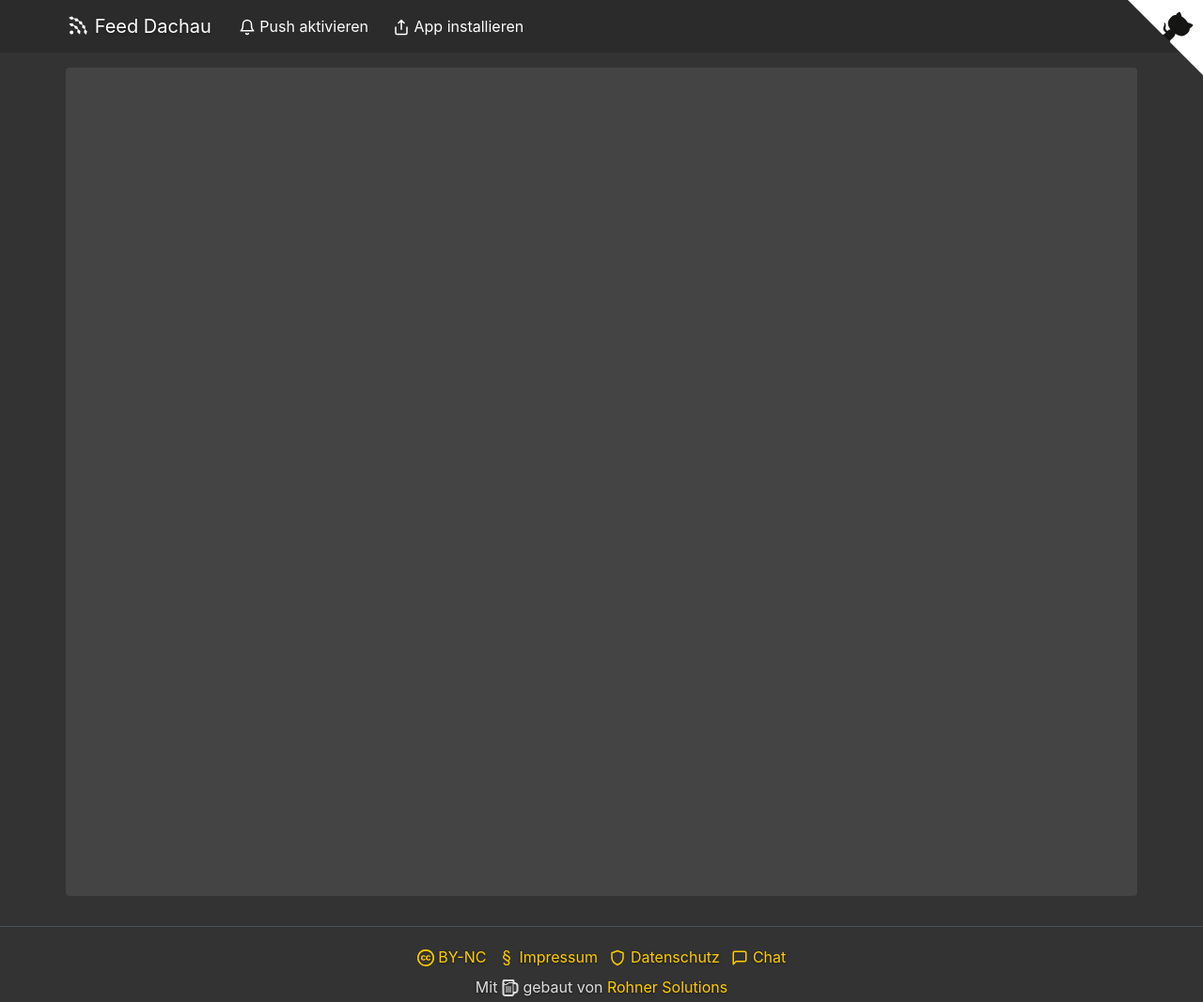
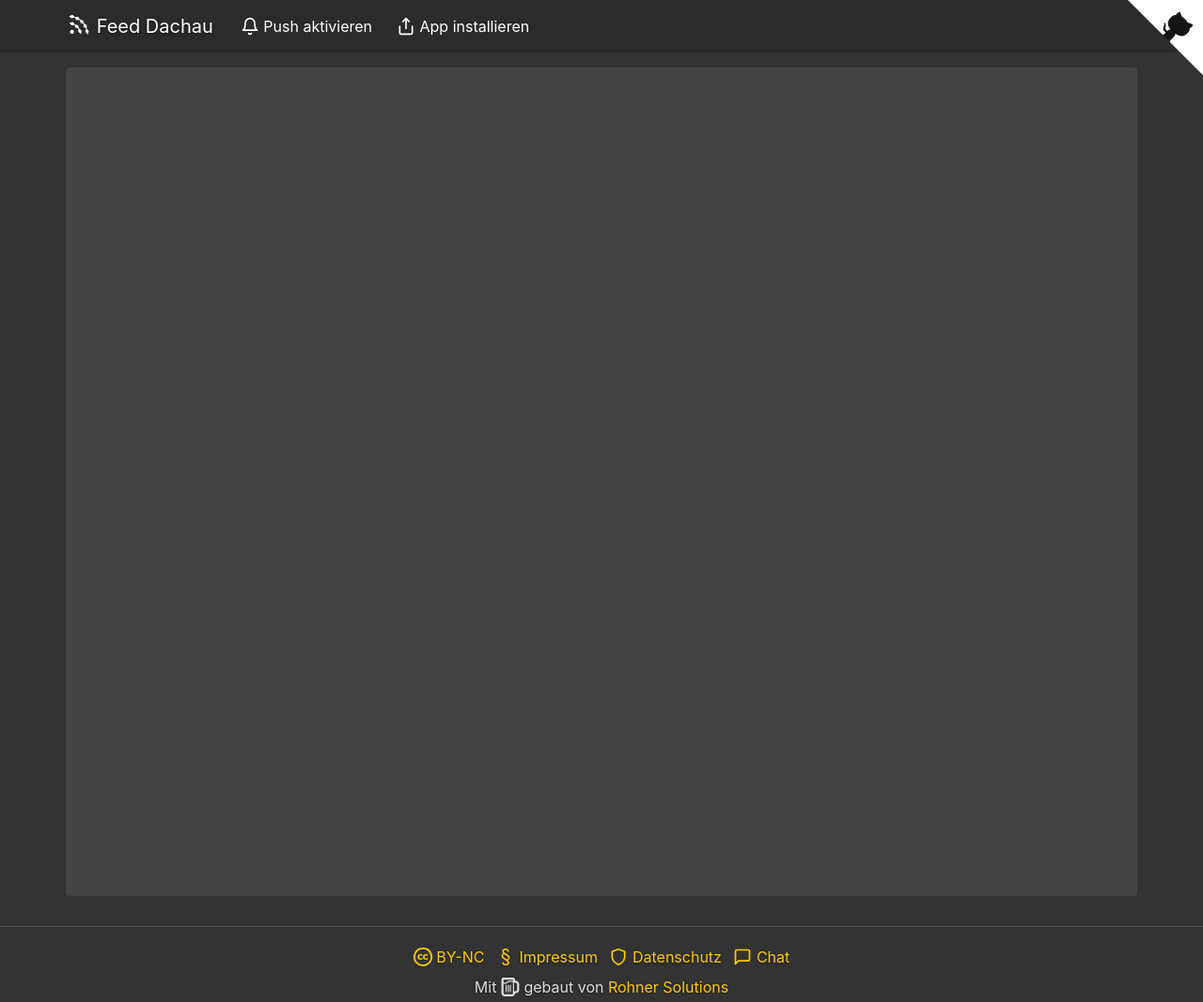
Before and after one commit to midzer/feed-dachau, a Jekyll site: the page built from index.md, in a window 1280 px wide. Shown: the whole page at 94% size. Built offline with Jekyll 4.4.1, drawn with Linux system fonts in a browser that asks for light colours.

Commit message:
increase icon height

```diff
--- a/_sass/core/_icon.scss
+++ b/_sass/core/_icon.scss
@@ -1,11 +1,11 @@
 .icon {
-    width: 18px;
-    height: 18px;
+    width: 20px;
+    height: 20px;
     vertical-align: sub;
     fill: currentColor;
 
     &.icon--feed-raute {
-        width: 25px;
-        height: 25px;
+        width: 27px;
+        height: 27px;
     }
 }
```
